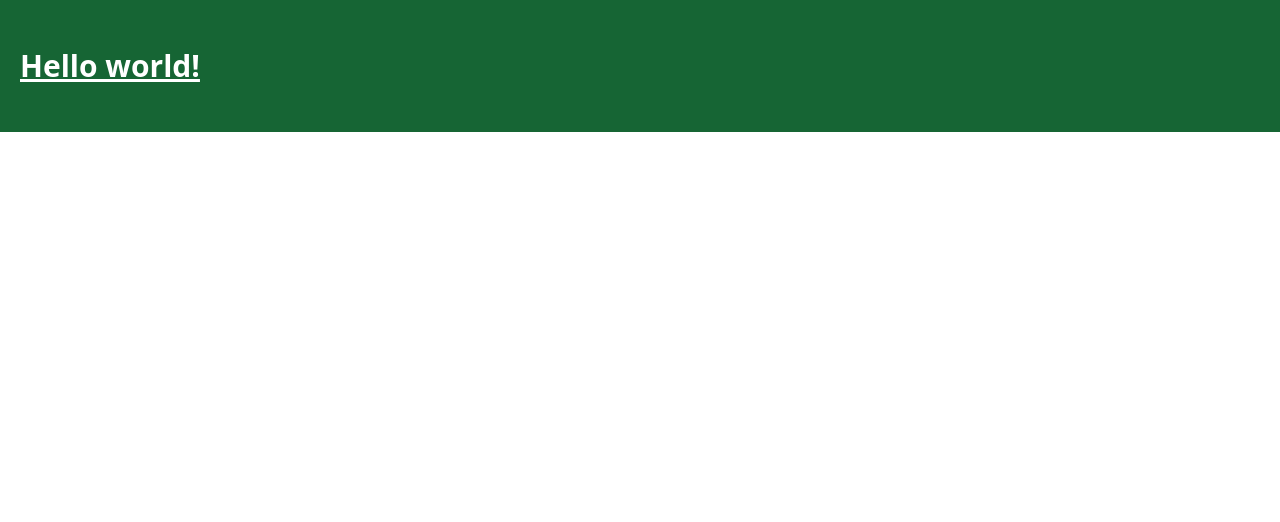
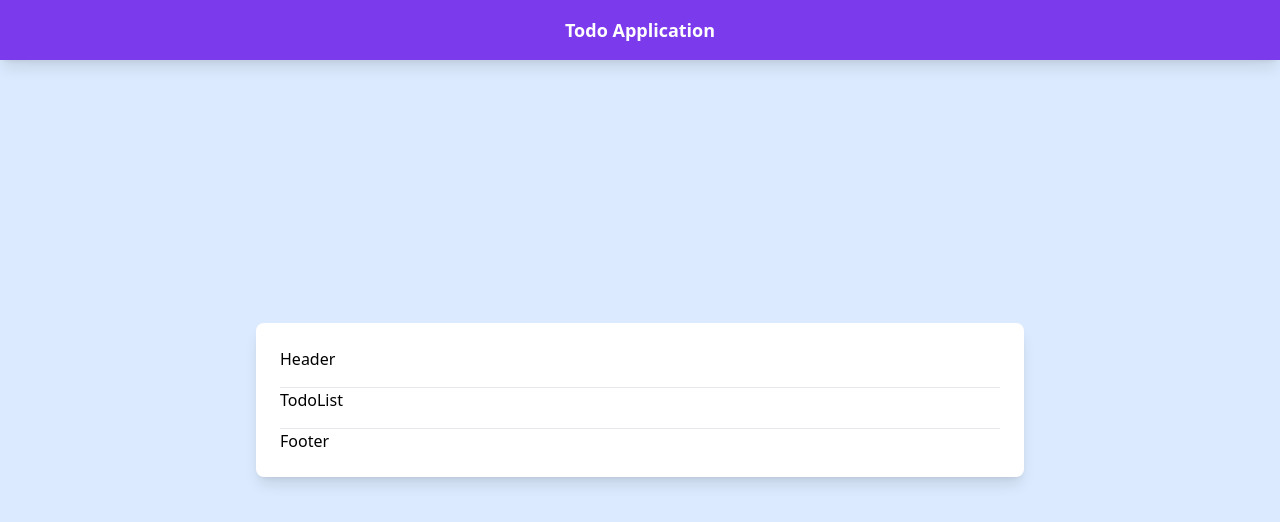
Before and after one commit to Jahid1499/advanced-todo-application, a React (Vite) app: page / in a window 1280 px wide. Shown: the top 522 px of the page. Built offline with nearby package versions, Linux system fonts and the light colour scheme.

Commit message:
Feat: templating done

```diff
--- a/src/App.tsx
+++ b/src/App.tsx
@@ -1,11 +1,24 @@
-function App() {
+import Footer from "./components/Footer";
+import Header from "./components/Header";
+import Navbar from "./components/Navbar";
+import TodoList from "./components/TodoList";
+
+const App = () => {
   return (
     <>
-      <h1 className="text-3xl font-bold underline bg-green-800 py-12 px-5 text-white">
-        Hello world!
-      </h1>
+      <div className="grid place-items-center bg-blue-100 h-screen px-6 font-sans">
+        <Navbar />
+
+        <div className="w-full max-w-3xl shadow-lg rounded-lg p-6 bg-white">
+          <Header />
+          <hr className="mt-4" />
+          <TodoList />
+          <hr className="mt-4" />
+          <Footer />
+        </div>
+      </div>
     </>
   );
-}
+};
 
 export default App;
--- a/src/components/Footer.tsx
+++ b/src/components/Footer.tsx
@@ -0,0 +1,5 @@
+const Footer = () => {
+  return <h1>Footer</h1>;
+};
+
+export default Footer;
--- a/src/components/Header.tsx
+++ b/src/components/Header.tsx
@@ -0,0 +1,5 @@
+const Header = () => {
+  return <h1>Header</h1>;
+};
+
+export default Header;
--- a/src/components/Todo.tsx
+++ b/src/components/Todo.tsx
@@ -0,0 +1,5 @@
+const Todo = () => {
+  return <h1>Todo</h1>;
+};
+
+export default Todo;
--- a/src/components/TodoList.tsx
+++ b/src/components/TodoList.tsx
@@ -0,0 +1,5 @@
+const TodoList = () => {
+  return <h1>TodoList</h1>;
+};
+
+export default TodoList;
```
